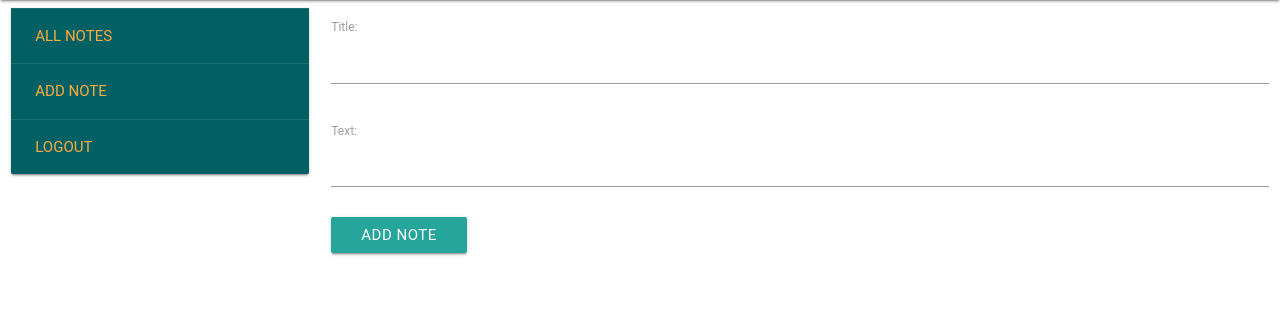
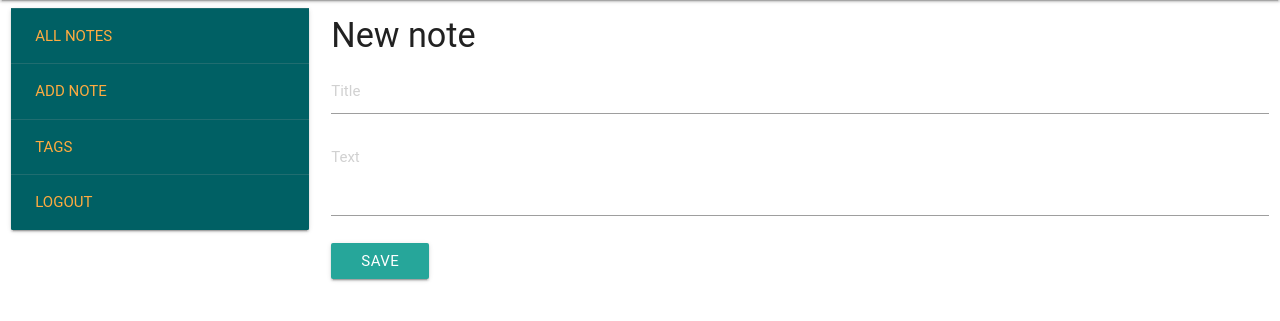
Before and after one commit to aktober/keeper, a Django app: a page that uses notes/templates/notes/new_note.html in a window 1280 px wide. Shown: the part 64-385 px from the top of the page. Run offline with Django 3.2, Linux system fonts and the light colour scheme; the visitor is signed in with stand-in values (Sample User, id 1); some libraries are stand-ins or nearby versions; some web fonts are replaced.

Commit message:
fixes in ui

```diff
--- a/keeper/settings.py
+++ b/keeper/settings.py
@@ -39,6 +39,7 @@ INSTALLED_APPS = [
     'django.contrib.staticfiles',
     'notes',
     'users',
+    'widget_tweaks',
 ]
 
 MIDDLEWARE = [
--- a/notes/admin.py
+++ b/notes/admin.py
@@ -1,5 +1,6 @@
 from django.contrib import admin
 
-from notes.models import Note
+from notes.models import Note, Tag
 
 admin.site.register(Note)
+admin.site.register(Tag)
--- a/notes/models.py
+++ b/notes/models.py
@@ -1,12 +1,21 @@
 from django.contrib.auth.models import User
 from django.db import models
+from django.forms import Textarea
 from django.utils.datetime_safe import datetime
+
+
+class Tag(models.Model):
+    tag = models.CharField(max_length=50)
+
+    def __str__(self):
+        return self.tag
 
 
 class Note(models.Model):
     user = models.ForeignKey(User)
-    title = models.CharField(max_length=40)
-    text = models.CharField(max_length=90)
+    title = models.CharField(max_length=50)
+    text = models.TextField()
+    # tags = models.ForeignKey(Tag, blank=True, null=True)
     date = models.DateTimeField(auto_now_add=True)
 
     def __str__(self):
--- a/notes/templates/notes/base_navigation.html
+++ b/notes/templates/notes/base_navigation.html
@@ -4,6 +4,8 @@
     <meta charset="UTF-8">
     <title>Notes Keeper</title>
 
+    <!--Import Google Icon Font-->
+    <link href="http://fonts.googleapis.com/icon?family=Material+Icons" rel="stylesheet">
     <!-- Materialize -->
     <link rel="stylesheet" href="https://cdnjs.cloudflare.com/ajax/libs/materialize/0.98.1/css/materialize.min.css">
 
@@ -28,6 +30,9 @@
                 <a href="{% url 'notes:add_note' %}">Add note</a>
             </div>
             <div class="card-action">
+                <a href="{% url 'notes:tags' %}">Tags</a>
+            </div>
+            <div class="card-action">
                 <a href="{% url 'users:logout' %}">Logout</a>
             </div>
         </div>
@@ -41,6 +46,7 @@
     </div>
 </div>
 
+<script type="text/javascript" src="https://code.jquery.com/jquery-2.1.1.min.js"></script>
 <script src="https://cdnjs.cloudflare.com/ajax/libs/materialize/0.98.1/js/materialize.min.js"></script>
 </body>
 </html>
--- a/notes/templates/notes/new_note.html
+++ b/notes/templates/notes/new_note.html
@@ -1,11 +1,15 @@
 {% extends 'notes/base_navigation.html' %}
+{% load widget_tweaks %}
 
 {% block content %}
 
+    <h4>New note</h4>
     <form action="{% url 'notes:add_note' %}" method="post">
         {% csrf_token %}
-        {{ form.as_p }}
-        <button type="submit" class="waves-effect waves-light btn">Add note</button>
+        {{ form.title|add_class:"validate"|attr:"placeholder:Title" }}
+        {{ form.text|add_class:"materialize-textarea"|attr:"placeholder:Text" }}
+{#        {{ form.tags|add_class:"validate"|attr:"placeholder:Tag" }}#}
+        <button type="submit" class="waves-effect waves-light btn">Save</button>
     </form>
 
 {% endblock %}
--- a/notes/templates/notes/note_detail.html
+++ b/notes/templates/notes/note_detail.html
@@ -2,9 +2,10 @@
 
 {% block content %}
 
-    <h1>{{ object.title }}</h1>
+    <h4>{{ object.title }}</h4>
     <p>{{ object.text }}</p>
     <p>Published: {{ object.date }}</p>
+    <p>Tags: {{ object.tags }}</p>
 
     <a href="{% url 'notes:edit_note' pk=object.id %}"
        class="waves-effect waves-light btn">Edit</a>
--- a/notes/urls.py
+++ b/notes/urls.py
@@ -1,10 +1,13 @@
 from django.conf.urls import url
 from django.contrib.auth.decorators import login_required
-from notes.views import NewNoteView, EditNoteView, NoteDetailView, NotesListView
+from notes.views import NewNoteView, EditNoteView, NoteDetailView, NotesListView, \
+    TagsListView
+
 
 urlpatterns = [
     url(r'^add/', login_required(NewNoteView.as_view()), name='add_note'),
     url(r'^edit/(?P<pk>\d+)/$', login_required(EditNoteView.as_view()), name='edit_note'),
     url(r'^all/', login_required(NotesListView.as_view()), name='notes-list'),
+    url(r'^tags/', login_required(TagsListView.as_view()), name='tags'),
     url(r'^(?P<pk>[-\w]+)/$', login_required(NoteDetailView.as_view()), name='note-detail'),
 ]
--- a/notes/views.py
+++ b/notes/views.py
@@ -1,10 +1,9 @@
-from django.contrib.auth.decorators import login_required
 from django.http import HttpResponseRedirect, Http404
 from django.shortcuts import render
 from django.urls import reverse
 from django.views.generic import ListView, DetailView, View, UpdateView
 
-from notes.models import Note
+from notes.models import Note, Tag
 from notes.forms import NewNote
 
 
@@ -56,3 +55,7 @@ class EditNoteView(UpdateView):
         if self.get_object().user != self.request.user:
             raise Http404
         return context
+
+
+class TagsListView(ListView):
+    model = Tag
--- /dev/null
+++ b/requirements.txt
@@ -0,0 +1,2 @@
+Django==1.10.7
+django-widget-tweaks==1.4.1
```
Also changed, not shown: notes/templates/notes/tag_list.html (added, +19 -0 lines), notes/forms.py (line endings or trailing spaces), notes/migrations/0004_auto_20170407_0053.py (added), notes/migrations/0005_auto_20170407_1340.py (added), notes/migrations/0006_auto_20170407_1508.py (added), notes/migrations/0007_remove_note_tags.py (added), notes/migrations/0008_note_tags.py (added), notes/migrations/0009_remove_note_tags.py (added), notes/static/notes/js/app.js (added), 1 other file.
